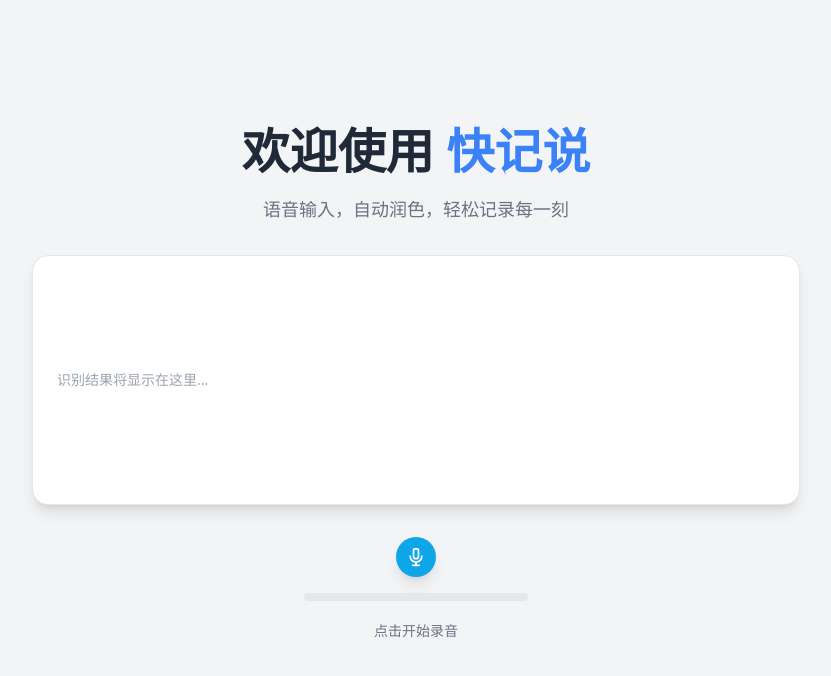
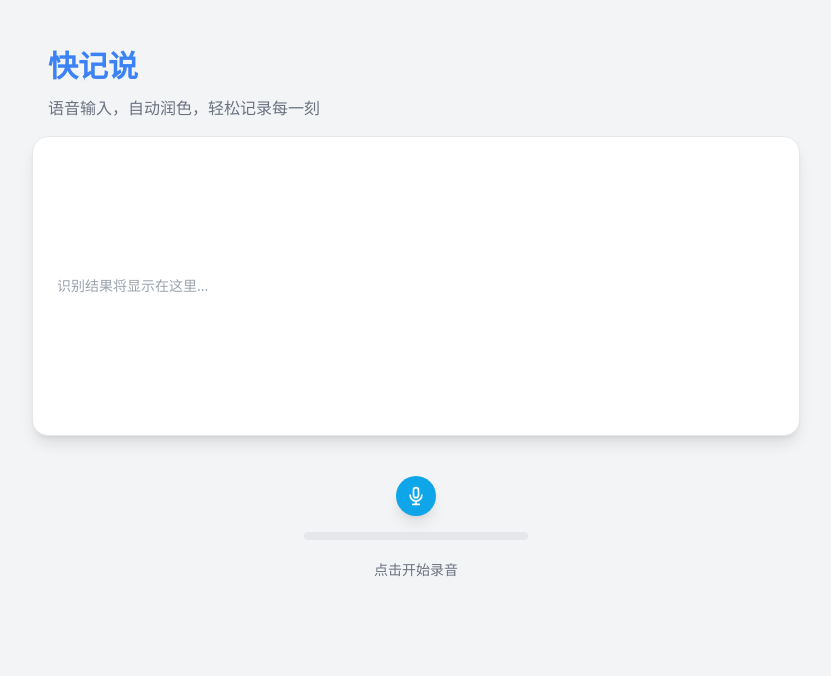
Before and after one commit to maxweber36/vocal-write, a Next.js app: page / in a window 1280 px wide. Shown: the top 676 px of the page, without its empty margins (224-1055 px from the left). Built offline with nearby package versions, Linux system fonts and the light colour scheme.

Commit message:
refactor: adjust UI layout and window properties
- Make main window resizable and adjust height
- Increase recognition result container height
- Improve page layout structure and spacing
- Clean up IPC event handler syntax

```diff
--- a/pages/index.js
+++ b/pages/index.js
@@ -53,9 +53,9 @@ export default function Home() {
    */
   useEffect(() => {
     if (window.ipcRenderer) {
-      window.ipcRenderer.send('recording-state-changed', isRecording);
+      window.ipcRenderer.send('recording-state-changed', isRecording)
     }
-  }, [isRecording]);
+  }, [isRecording])
 
   const toggleRecording = useCallback(() => {
     if (isRecording) {
@@ -70,37 +70,37 @@ export default function Home() {
 
   useEffect(() => {
     const handleToggleRecording = () => {
-      toggleRecording();
-    };
+      toggleRecording()
+    }
 
     if (window.ipcRenderer) {
       const unsubscribe = window.ipcRenderer.on(
         'toggle-recording',
         handleToggleRecording
-      );
-      return unsubscribe; // 在组件卸载时清理监听器
+      )
+      return unsubscribe // 在组件卸载时清理监听器
     }
-  }, [toggleRecording]);
+  }, [toggleRecording])
 
   return (
     <div className="flex flex-col items-center justify-between min-h-screen bg-gray-100 text-gray-700 p-4 sm:p-6 md:p-8">
       {/* 拖拽区域 */}
       <div
-        className="fixed top-0 left-0 w-full h-20 z-50"
+        className="fixed top-0 left-0 w-full h-25 z-50"
         style={{ WebkitAppRegion: 'drag' }}
       ></div>
 
-      <main className="flex flex-col items-center justify-center w-full flex-1 text-center gap-8">
-        <div className="flex flex-col gap-2">
-          <h1 className="text-4xl sm:text-5xl font-bold text-gray-800">
-            欢迎使用
-            <span className="text-blue-500"> 快记说</span>
+      <main className="flex flex-col w-full flex-1 items-center">
+        <div className="flex flex-col p-4 max-w-3xl w-full ">
+          <h1 className="text-1xl sm:text-3xl font-bold text-blue-500">
+            快记说
           </h1>
-          <p className="text-base sm:text-lg text-gray-500 mt-3">
+          <p className="text-sm sm:text-base text-gray-500 mt-3">
             语音输入，自动润色，轻松记录每一刻
           </p>
         </div>
 
+        <div className="w-full max-w flex flex-col items-center justify-center">
           <RecognitionResult
             transcript={transcript}
             interimTranscript={interimTranscript}
@@ -108,7 +108,7 @@ export default function Home() {
             polishedTranscript={polishedTranscript}
           />
 
-        <div className="flex flex-col items-center gap-4">
+          <div className="flex flex-col items-center gap-4 mt-10">
             <Button onClick={toggleRecording} isRecording={isRecording} />
             <AudioVisualizer audioLevel={audioLevel} />
             <p className="mt-1 text-sm text-gray-500">
@@ -121,6 +121,7 @@ export default function Home() {
               <strong>错误:</strong> {error}
             </div>
           )}
+        </div>
       </main>
 
       <Footer />
--- a/src/components/feature/RecognitionResult.js
+++ b/src/components/feature/RecognitionResult.js
@@ -10,7 +10,7 @@ const RecognitionResult = ({
   const displayText = polishedTranscript || transcript
 
   return (
-    <div className="w-full max-w-3xl p-6 bg-white rounded-2xl shadow-lg min-h-[250px] text-left text-sm leading-relaxed whitespace-pre-wrap border border-gray-200 flex items-center justify-center">
+    <div className="w-full max-w-3xl p-6 bg-white rounded-2xl shadow-lg min-h-[300px] text-left text-sm leading-relaxed whitespace-pre-wrap border border-gray-200 flex items-center justify-center">
       {isPolishing ? (
         <LoadingSpinner />
       ) : (
--- a/src/main/main.js
+++ b/src/main/main.js
@@ -5,7 +5,6 @@ const {
   Menu,
   globalShortcut,
   ipcMain,
-  dialog,
 } = require('electron')
 const path = require('path')
 const isDev = require('electron-is-dev')
@@ -25,14 +24,14 @@ function createWindow() {
 
   mainWindow = new BrowserWindow({
     width: 400,
-    height: 800,
+    height: 600,
     show: true,
     frame: true,
     movable: true,
     alwaysOnTop: true,
     transparent: false,
     backgroundColor: '#ffffff',
-    resizable: false,
+    resizable: true,
     webPreferences: {
       nodeIntegration: false,
       contextIsolation: true,
```
Lines whose indentation alone changed are shown as unchanged.
